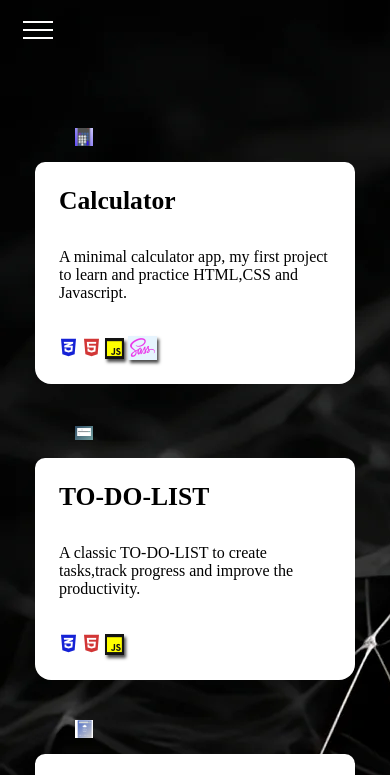
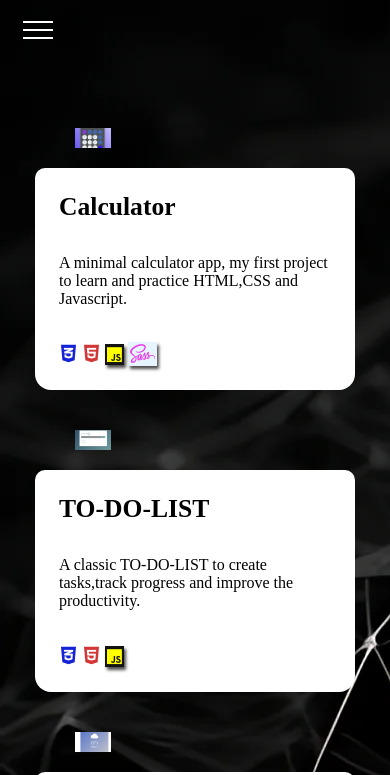
Before and after one commit to Wlf04/Portafolio, a plain HTML site: page projects.html in a window 390 px wide. Shown: the top 775 px of the page. Drawn offline with Linux system fonts and the light colour scheme.

Commit message:
Update style.css

```diff
--- a/style.css
+++ b/style.css
@@ -594,8 +594,7 @@ justify-content: center;
    }
 
 .articles figure img {
-  height:10px;
-  overflow:unset;
+  max-height:20px;
 }
 
 }
```
